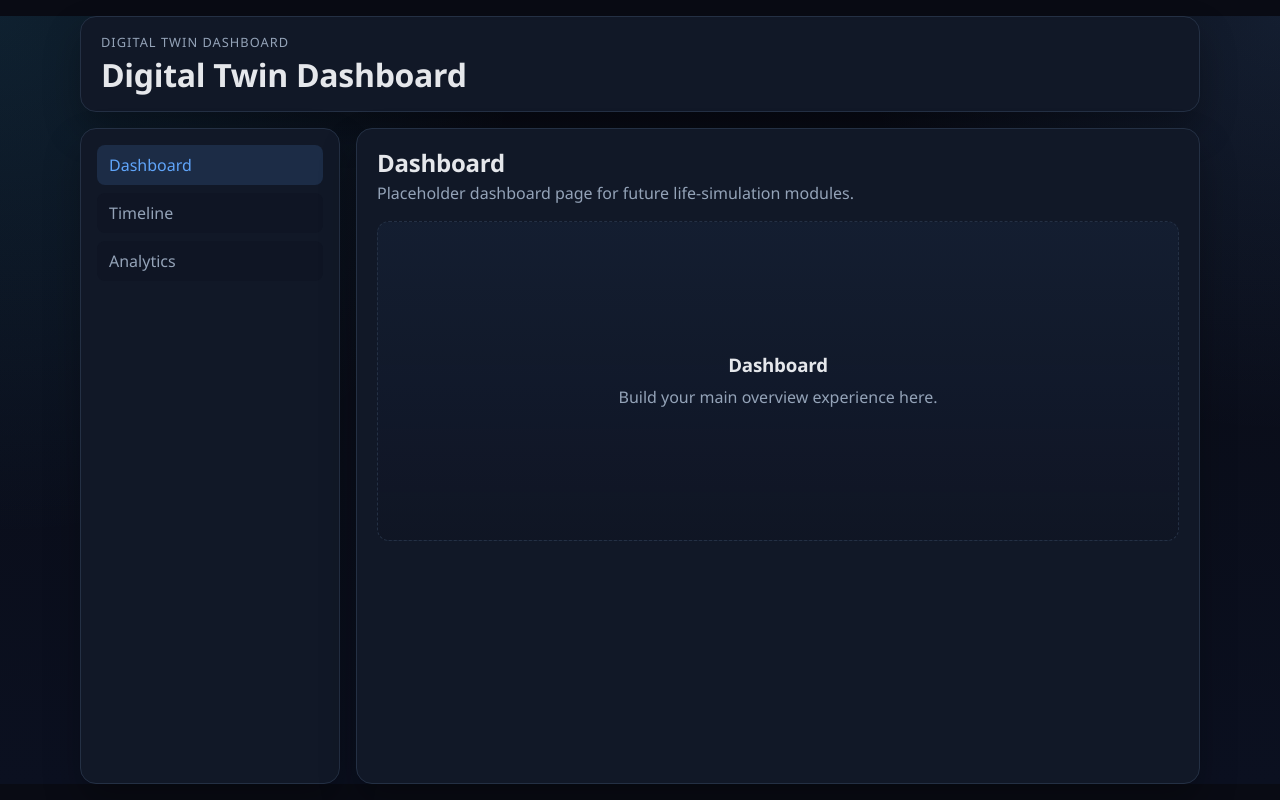
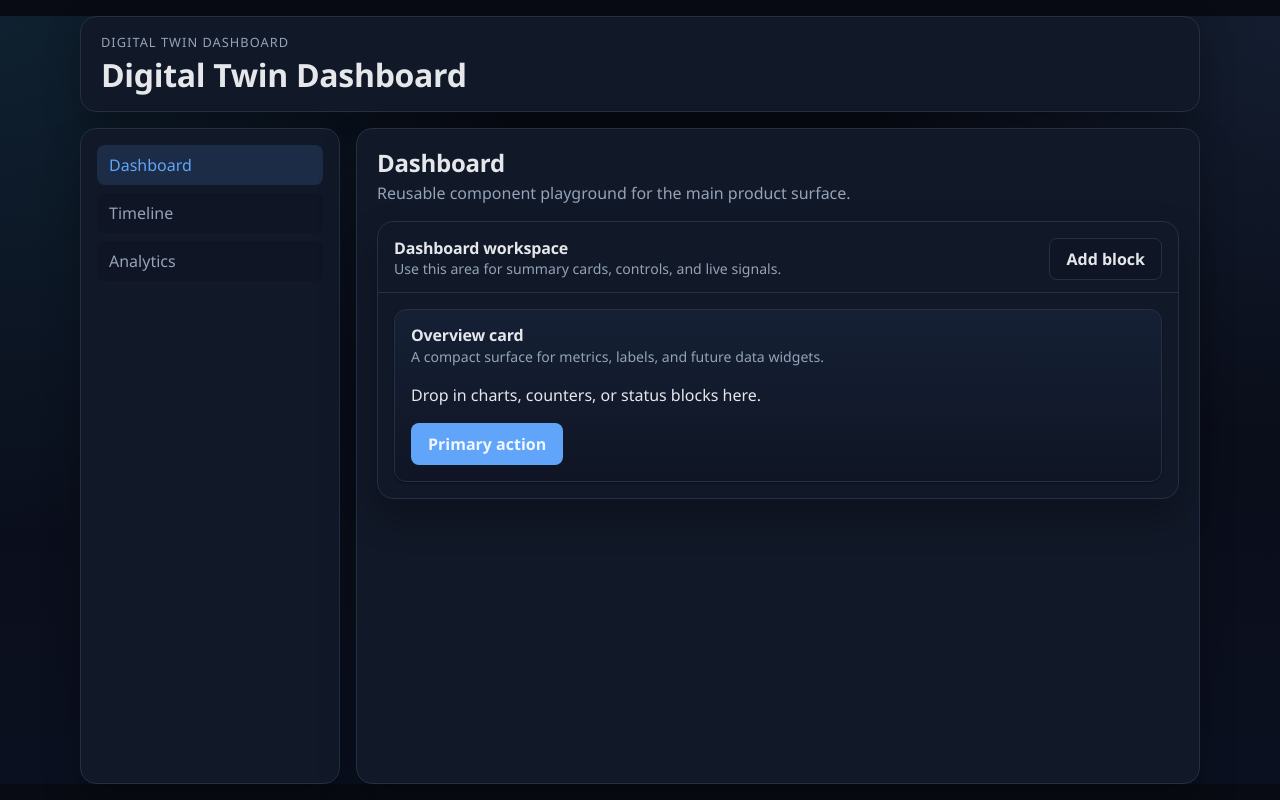
Before and after one commit to ZaraCook/google-hackathon-team7, a React (Vite) app: page /#/ in a window 1280 px wide. Built offline with nearby package versions, Linux system fonts and the light colour scheme.

Commit message:
cretae reusable components

```diff
--- /dev/null
+++ b/src/components/common/Button.tsx
@@ -0,0 +1,27 @@
+import type { ButtonHTMLAttributes, ReactNode } from 'react'
+import './common.css'
+
+type ButtonProps = ButtonHTMLAttributes<HTMLButtonElement> & {
+  variant?: 'primary' | 'secondary' | 'ghost'
+  children: ReactNode
+}
+
+function Button({
+  variant = 'primary',
+  className = '',
+  type = 'button',
+  children,
+  ...props
+}: ButtonProps) {
+  const classNames = ['ui-button', `ui-button--${variant}`, className]
+    .filter(Boolean)
+    .join(' ')
+
+  return (
+    <button type={type} className={classNames} {...props}>
+      {children}
+    </button>
+  )
+}
+
+export default Button
--- /dev/null
+++ b/src/components/common/Card.tsx
@@ -0,0 +1,41 @@
+import type { ReactNode } from 'react'
+import './common.css'
+
+type CardProps = {
+  title?: string
+  description?: string
+  footer?: ReactNode
+  children?: ReactNode
+  className?: string
+}
+
+function Card({
+  title,
+  description,
+  footer,
+  children,
+  className = '',
+}: CardProps) {
+  const classNames = ['ui-card', className].filter(Boolean).join(' ')
+
+  return (
+    <article className={classNames}>
+      {(title || description) && (
+        <header className="ui-card__header">
+          <div>
+            {title ? <h3 className="ui-card__title">{title}</h3> : null}
+            {description ? (
+              <p className="ui-card__description">{description}</p>
+            ) : null}
+          </div>
+        </header>
+      )}
+
+      {children ? <div className="ui-card__body">{children}</div> : null}
+
+      {footer ? <footer className="ui-card__footer">{footer}</footer> : null}
+    </article>
+  )
+}
+
+export default Card
--- /dev/null
+++ b/src/components/common/Panel.tsx
@@ -0,0 +1,38 @@
+import type { ReactNode } from 'react'
+import './common.css'
+
+type PanelProps = {
+  title?: string
+  subtitle?: string
+  actions?: ReactNode
+  children?: ReactNode
+  className?: string
+}
+
+function Panel({
+  title,
+  subtitle,
+  actions,
+  children,
+  className = '',
+}: PanelProps) {
+  const classNames = ['ui-panel', className].filter(Boolean).join(' ')
+
+  return (
+    <section className={classNames}>
+      {(title || subtitle || actions) && (
+        <header className="ui-panel__header">
+          <div>
+            {title ? <h3 className="ui-panel__title">{title}</h3> : null}
+            {subtitle ? <p className="ui-panel__subtitle">{subtitle}</p> : null}
+          </div>
+          {actions ? <div>{actions}</div> : null}
+        </header>
+      )}
+
+      {children ? <div className="ui-panel__body">{children}</div> : null}
+    </section>
+  )
+}
+
+export default Panel
--- /dev/null
+++ b/src/components/common/common.css
@@ -0,0 +1,108 @@
+.ui-card {
+  background: linear-gradient(180deg, rgba(96, 165, 250, 0.08), rgba(15, 23, 42, 0.04)), var(--color-surface-2);
+  border: 1px solid var(--color-border);
+  border-radius: var(--radius-md);
+  box-shadow: var(--shadow-sm);
+  overflow: hidden;
+}
+
+.ui-card__header,
+.ui-panel__header {
+  display: flex;
+  align-items: center;
+  justify-content: space-between;
+  gap: var(--space-3);
+  padding: var(--space-4) var(--space-4) 0;
+}
+
+.ui-card__body,
+.ui-panel__body {
+  padding: var(--space-4);
+}
+
+.ui-card__title,
+.ui-panel__title {
+  font-size: 1rem;
+}
+
+.ui-card__description,
+.ui-panel__subtitle {
+  color: var(--color-muted);
+  font-size: 0.88rem;
+}
+
+.ui-card__footer {
+  padding: 0 var(--space-4) var(--space-4);
+}
+
+.ui-panel {
+  background: var(--color-surface);
+  border: 1px solid var(--color-border);
+  border-radius: var(--radius-lg);
+  box-shadow: var(--shadow-md);
+}
+
+.ui-panel__header {
+  padding-bottom: var(--space-3);
+  border-bottom: 1px solid rgba(148, 163, 184, 0.18);
+}
+
+.ui-panel__body {
+  display: grid;
+  gap: var(--space-3);
+}
+
+.ui-button {
+  display: inline-flex;
+  align-items: center;
+  justify-content: center;
+  gap: var(--space-2);
+  border-radius: var(--radius-sm);
+  border: 1px solid transparent;
+  padding: var(--space-2) var(--space-4);
+  font-weight: 600;
+  transition:
+    transform 120ms ease,
+    background-color 120ms ease,
+    border-color 120ms ease,
+    color 120ms ease;
+}
+
+.ui-button:hover {
+  transform: translateY(-1px);
+}
+
+.ui-button:disabled {
+  cursor: not-allowed;
+  opacity: 0.55;
+  transform: none;
+}
+
+.ui-button--primary {
+  background: var(--color-accent);
+  color: #eff6ff;
+}
+
+.ui-button--primary:hover {
+  background: var(--color-accent-strong);
+}
+
+.ui-button--secondary {
+  background: var(--color-surface-2);
+  border-color: var(--color-border);
+  color: var(--color-text);
+}
+
+.ui-button--secondary:hover {
+  background: rgba(255, 255, 255, 0.04);
+}
+
+.ui-button--ghost {
+  background: transparent;
+  border-color: transparent;
+  color: var(--color-accent);
+}
+
+.ui-button--ghost:hover {
+  background: var(--color-accent-soft);
+}
--- /dev/null
+++ b/src/components/common/index.ts
@@ -0,0 +1,3 @@
+export { default as Button } from './Button'
+export { default as Card } from './Card'
+export { default as Panel } from './Panel'
--- a/src/components/layout/AppLayout.css
+++ b/src/components/layout/AppLayout.css
@@ -90,23 +90,6 @@
   color: var(--color-muted);
 }
 
-.page-card {
-  border: 1px dashed var(--color-border);
-  border-radius: var(--radius-md);
-  min-height: 320px;
-  display: grid;
-  place-content: center;
-  gap: var(--space-2);
-  text-align: center;
-  background:
-    linear-gradient(180deg, rgba(96, 165, 250, 0.06), rgba(15, 23, 42, 0.02)),
-    var(--color-surface-2);
-}
-
-.page-card p {
-  color: var(--color-muted);
-}
-
 @media (max-width: 900px) {
   .app-body {
     grid-template-columns: 1fr;
--- a/src/pages/AnalyticsPage.tsx
+++ b/src/pages/AnalyticsPage.tsx
@@ -1,3 +1,5 @@
+import { Button, Card, Panel } from '../components/common'
+
 function AnalyticsPage() {
   return (
     <section className="page-shell">
@@ -5,10 +7,19 @@ function AnalyticsPage() {
         <h2>Analytics</h2>
         <p>Placeholder analytics page for trends, projections, and insights.</p>
       </header>
-      <div className="page-card">
-        <h3>Analytics</h3>
-        <p>Build charts, signals, and predictive views here.</p>
-      </div>
+
+      <Panel
+        title="Analytics"
+        subtitle="A home for charts, projections, and decision support tools."
+        actions={<Button variant="ghost">Export</Button>}
+      >
+        <Card
+          title="Insights card"
+          description="Reusable card for forecasts, trends, and model outputs."
+        >
+          <p>Build charts, signals, and predictive views here.</p>
+        </Card>
+      </Panel>
     </section>
   )
 }
--- a/src/pages/DashboardPage.tsx
+++ b/src/pages/DashboardPage.tsx
@@ -1,14 +1,26 @@
+import { Button, Card, Panel } from '../components/common'
+
 function DashboardPage() {
   return (
     <section className="page-shell">
       <header className="page-header">
         <h2>Dashboard</h2>
-        <p>Placeholder dashboard page for future life-simulation modules.</p>
+        <p>Reusable component playground for the main product surface.</p>
       </header>
-      <div className="page-card">
-        <h3>Dashboard</h3>
-        <p>Build your main overview experience here.</p>
-      </div>
+
+      <Panel
+        title="Dashboard workspace"
+        subtitle="Use this area for summary cards, controls, and live signals."
+        actions={<Button variant="secondary">Add block</Button>}
+      >
+        <Card
+          title="Overview card"
+          description="A compact surface for metrics, labels, and future data widgets."
+          footer={<Button>Primary action</Button>}
+        >
+          <p>Drop in charts, counters, or status blocks here.</p>
+        </Card>
+      </Panel>
     </section>
   )
 }
--- a/src/pages/TimelinePage.tsx
+++ b/src/pages/TimelinePage.tsx
@@ -1,3 +1,5 @@
+import { Card, Panel } from '../components/common'
+
 function TimelinePage() {
   return (
     <section className="page-shell">
@@ -5,10 +7,18 @@ function TimelinePage() {
         <h2>Timeline</h2>
         <p>Placeholder timeline page for future event and time-flow views.</p>
       </header>
-      <div className="page-card">
-        <h3>Timeline</h3>
-        <p>Build the flowing day timeline and event stream here.</p>
-      </div>
+
+      <Panel
+        title="Timeline"
+        subtitle="Flowing event layers, time windows, and scheduled items."
+      >
+        <Card
+          title="Timeline lane"
+          description="A reusable card for future hourly, daily, or weekly views."
+        >
+          <p>Build the flowing day timeline and event stream here.</p>
+        </Card>
+      </Panel>
     </section>
   )
 }
```
